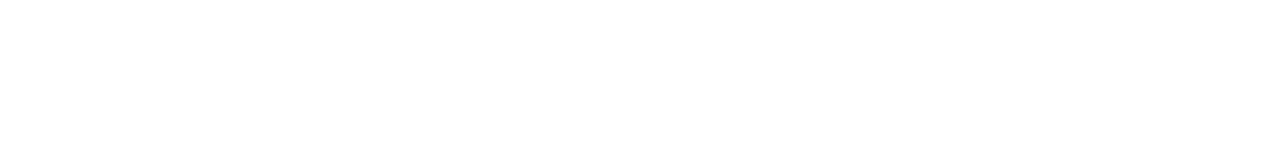
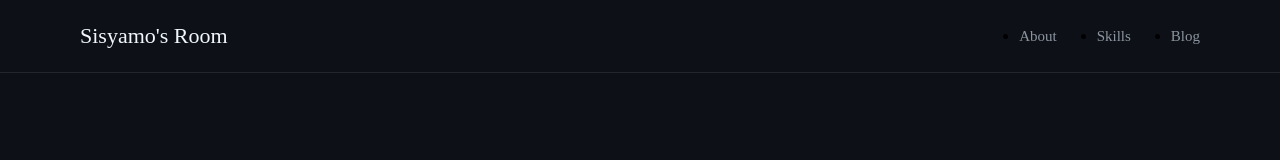
Before and after one commit to Kazy2007/Portfolio, a plain HTML site: page index.html in a window 1280 px wide. Drawn offline with Linux system fonts and the light colour scheme; some packages are replaced by stand-ins of ours.

Commit message:
ヘッダーの作成

```diff
--- a/index.html
+++ b/index.html
@@ -3,9 +3,43 @@
 <head>
     <meta charset="UTF-8">
     <meta name="viewport" content="width=device-width, initial-scale=1.0">
-    <title>Document</title>
+    <link rel="preconnect" href="https://fonts.googleapis.com">
+    <link rel="preconnect" href="https://fonts.gstatic.com" crossorigin>
+    <link href="https://fonts.googleapis.com/css2?family=JetBrains+Mono:wght@400;700&family=Noto+Sans+JP:wght@400;700&display=swap" rel="stylesheet">
+    <link rel="stylesheet" href="https://unpkg.com/ress/dist/ress.min.css">
+    <link rel="stylesheet" href="style.css">
+    <title>ししゃもの部屋</title>
 </head>
+
+
 <body>
+    <header class="header">
+        <div class="header-inner">
+            <a class="header-logo" href="index.html"> Sisyamo's Room</a>
 
+            <nav class="header-nav">
+                <ul class="header-list">
+                    <li><a class="header-links" href="#about">About</a></li>
+                    <li><a class="header-links" href="#Skills">Skills</a></li>
+                    <li><a class="header-links" href="#Blog">Blog</a></li>
+                </ul>
+            </nav>
+        </div>
+    </header>
+
+
+
+    <main>
+        <div id="intro"></div>
+        <div id="About"></div>
+        <div id="Skills"></div>
+        <div id="Blog"></div>
+    </main>
+
+
+
+    <footer>
+
+    </footer>
 </body>
 </html>
--- a/style.css
+++ b/style.css
@@ -0,0 +1,92 @@
+:root{
+    --color-bg: #0d1117; /*背景色*/
+    --color-surface: #161b22; /*カードの中、コードカード、サムネイルの仮置き*/
+    --color-border: #30363d; /*カード・ボタンの枠線*/
+    --color-divider: #21262d; /*セクションの区切り線、ヘッダーの下の線*/
+    --color-heading: #f0f6fc; /*見出し、名前、カードのタイトル*/
+    --color-text: #c9d1d9; /*本文*/
+    --color-muted: #8b949e; /*日付、補足、ナビの通常時*/
+    --color-faint: #6e7681; /*フッターのコピーライト*/
+    --color-accent: #34d399; /*エメラルド。ボタン、リンク、セクション番号、カテゴリ名*/
+    --color-accent-text: #04241a; /*エメラルドの上の文字*/
+    --color-accent-bg: #123828; /*アクセントを薄く敷く背景（サムネイルなど）*/
+    --color-warning: #fbbf24; /*Skillsの「学習中」*/
+
+    --font-jp: "Noto Sans JP", sans-serif;
+
+    --content-width: 1120px;
+}
+
+body{
+    background-color: var(--color-bg);
+}
+
+a{
+    text-decoration: none;
+}
+
+/* --------------------------------ここまではタグ名-------------------------------------
+-----------------------------------ここからクラス名---------------------------------- */
+
+
+.header{
+    position: sticky;
+    border-bottom: 1px solid var(--color-divider);
+    top: 0;
+    z-index: 10;
+    /* display: flex; */
+}
+
+.header-inner{
+    display: flex;
+    justify-content: space-between;
+    align-items: center;
+    height: 60x;
+    margin: 0 auto;
+    padding: 0 24px;
+    max-width: calc(var(--content-width) + 48px);
+}
+
+.header-logo{
+    color: var(--color-heading);
+    font-size: 22px;
+    font-weight: 500;
+}
+
+.header-list{
+    display: flex;
+    gap: 20px;
+}
+
+.header-links{
+    color: var(--color-muted);
+    font-size: 15px;
+    transition: color 0.2s;
+}
+
+.header-links:hover{
+    color: var(--color-heading);
+}
+
+.header-links--active{
+    color: var(--color-accent);
+}
+
+
+@media screen and (min-width: 768px){
+    .header-inner{
+        height: 72px;
+    }
+
+    .header-logo{
+        font-size: 22px;
+    }
+
+    .header-list{
+        gap: 40px;
+    }
+
+    .header-links{
+        font-size: 15px;
+    }
+}
```
